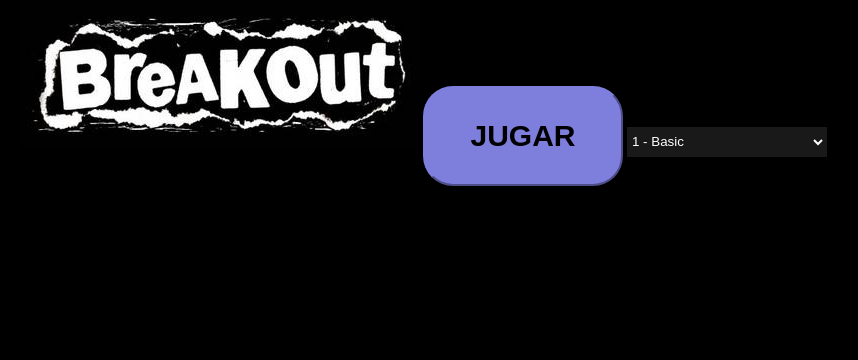
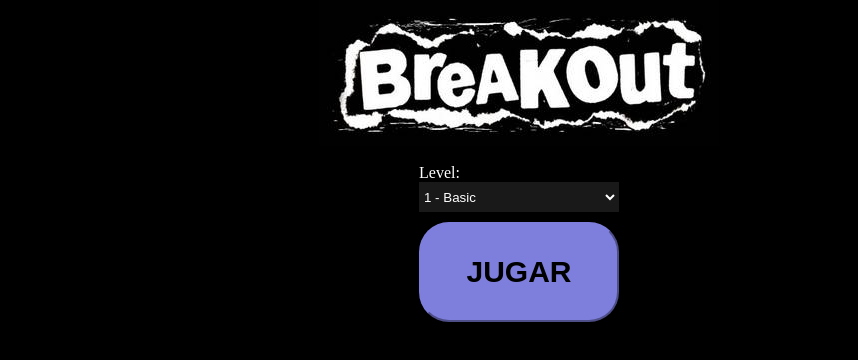
Before and after one commit to estevE11/multimedia-p2-breakout, a plain HTML site: page index.html in a window 1280 px wide. Shown: the whole page, without its empty margins (121-979 px from the left). Drawn offline with Linux system fonts and the light colour scheme.

Commit message:
username and main menu fix

```diff
--- a/css/estils.css
+++ b/css/estils.css
@@ -75,6 +75,8 @@ label[for="check_mute"]:after {
 }
 
 #mainmenu > * {
+	display: block;
+	margin: 0 auto;
 }
 
 #mainmenu > #play {
@@ -95,9 +97,13 @@ label[for="check_mute"]:after {
 	color: rgb(126, 126, 221);
 }
 
+.lvl-selector {
+	width: 200px;
+	margin-bottom: 10px !important;
+}
 
-#mainmenu > #sel_level {
-	width: 200px;
+#sel_level {
+	width: 100%;
 	height: 30px;
 	background-color: rgb(26, 25, 25);
 	color: white;
--- a/index.html
+++ b/index.html
@@ -10,12 +10,16 @@
 <body>
     <div id="mainmenu">
         <img src="img/logo.jpg" alt="">
-        <button id="play">JUGAR</button>
-        <select name="sel_level" id="sel_level">
-            <option value="0">1 - Basic</option>
-            <option value="1">2 - Piramide</option>
-            <option value="2">3 - Aranya</option>
-        </select>
+        <br>
+        <div class="lvl-selector">
+            <label for="sel_level">Level:</label>
+            <select name="sel_level" id="sel_level">
+                <option value="0">1 - Basic</option>
+                <option disabled value="1">2 - Piramide</option>
+                <option disabled value="2">3 - Aranya</option>
+            </select>
+        </div>
+        <button id="play">JUGAR</button><br>
     </div>
     <div hidden id="principal">
             <canvas id="joc"></canvas>
--- a/js/app.js
+++ b/js/app.js
@@ -15,6 +15,7 @@ $(document).ready(function () {
     });
 
     $('#play').click(function () {
+        joc.username = prompt("Nom d'usuari");
         $('#mainmenu').hide();
         $('#principal').show();
         joc.inicialitza();
--- a/js/joc.js
+++ b/js/joc.js
@@ -11,6 +11,8 @@ class Joc {
         this.vides = 3;
         this.score = 0;
         this.hiscore = localStorage['hiscore'] | 0;
+
+        this.username = "";
 
         this.pala = new Pala(new Punt((this.canvas.width - 60) / 2, this.canvas.height - 15), 60, 4, this, this.canvas);
         this.bola = new Bola(new Punt(this.canvas.width / 2, this.canvas.height / 2), 3, this.pala, this);
```
